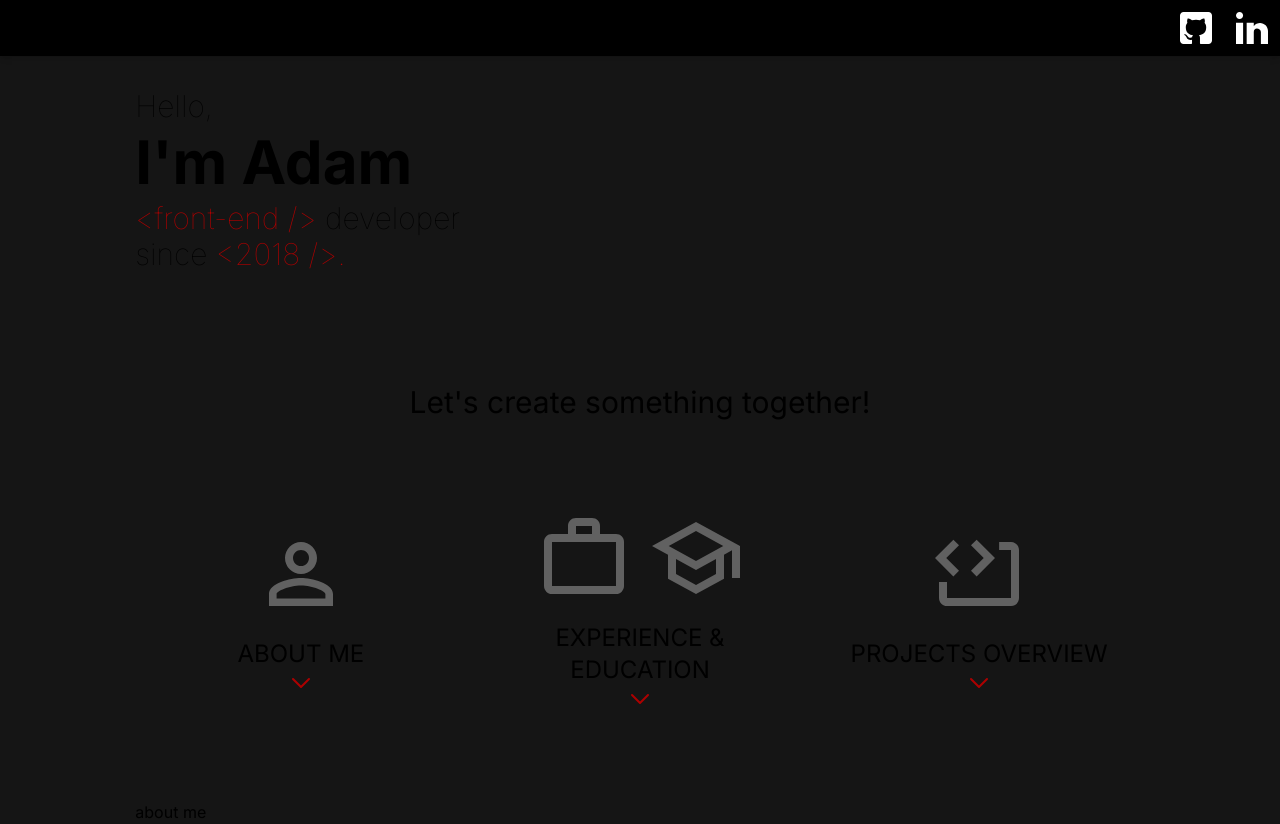
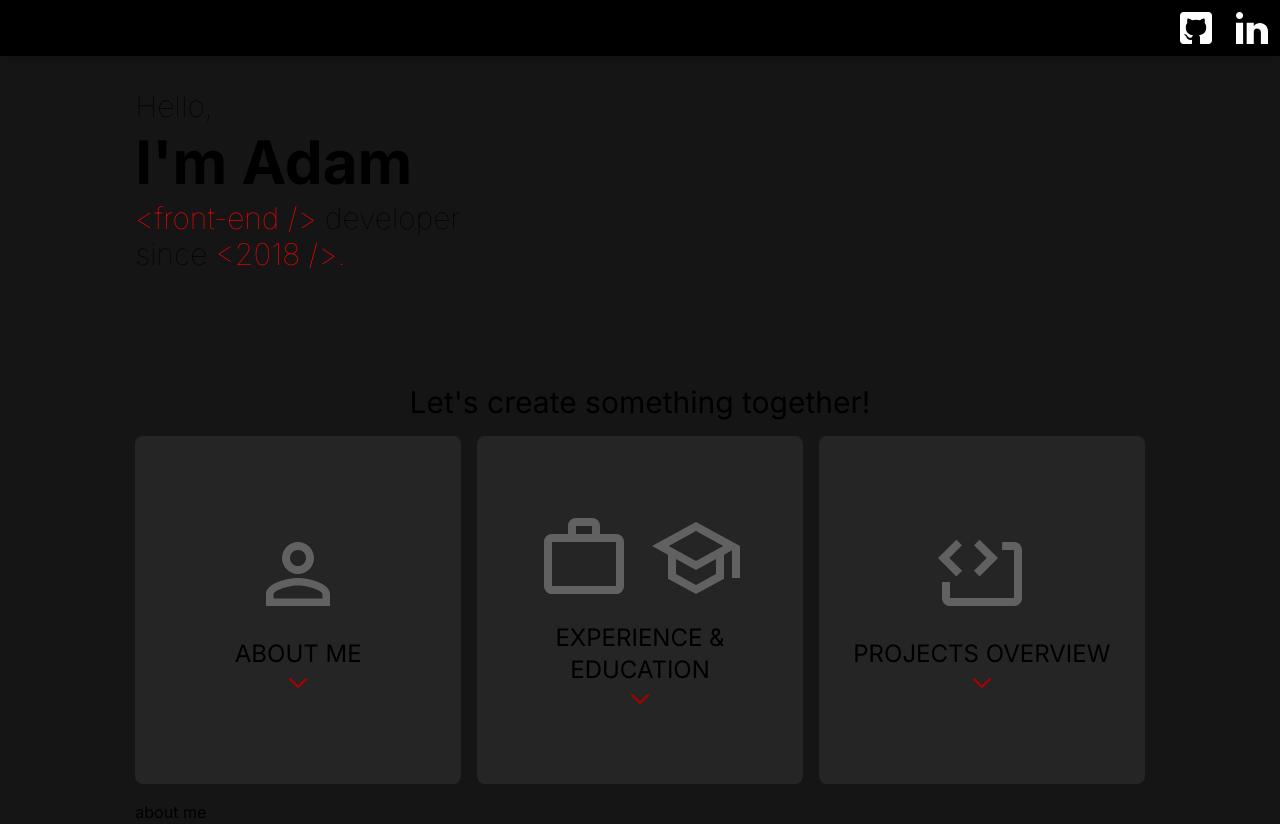
Before and after one commit to vincer0/apdev-pl, a Next.js app: page / in a window 1280 px wide. Built offline with nearby package versions, Linux system fonts and the light colour scheme.

Commit message:
some animations, better accessibility

```diff
--- a/app/globals.css
+++ b/app/globals.css
@@ -16,7 +16,7 @@
   --color-apd-header: 0, 0, 0;
   --apd-main-bg: #151515;
   --apd-secondary-bg: #252525;
-  --apd-red: #ad0000;
+  --apd-red: #ff0000;
 }
 
 @media (prefers-color-scheme: dark) {
@@ -113,21 +113,42 @@ body {
   grid-column: content;
 }
 
+.apd-link-button {
+  position: relative;
+}
+
+.apd-link-button::before {
+  content: "";
+  position: absolute;
+  inset: 0;
+  background-color: #616161;
+  z-index: -1;
+  border-radius: 8px;
+  transform: scale(0.99);
+  transition: transform 0.3s;
+  -webkit-backface-visibility: hidden;
+  backface-visibility: hidden;
+}
+
+.apd-link-button:hover::before {
+  transform: scale(1.02);
+}
+
 @layer utilities {
   .text-balance {
     text-wrap: balance;
   }
 }
 
-@media (min-width: 1536px) {
-  /* 2xl */
+@media screen(2xl) {
+  /* uses tailwind function */
   .apd-hero {
     grid-column: feature;
   }
 }
 
-@media (min-width: 1280px) {
-  /* xl */
+@media screen(xl) {
+  /* uses tailwind function */
   .content-grid {
     --content: min(100ch, 100% - var(--gap) * 2);
   }
--- a/components/external-link/index.tsx
+++ b/components/external-link/index.tsx
@@ -5,12 +5,14 @@ interface IProps {
   href: string;
   className?: string;
   onClick?: () => void;
+  ariaLabel?: string;
 }
 export default function ExternalLink({
   icon,
   href,
   className,
   onClick,
+  ariaLabel = "",
 }: IProps) {
   return (
     <a
@@ -19,6 +21,7 @@ export default function ExternalLink({
       href={href}
       target="_blank"
       rel="noreferrer"
+      aria-label={ariaLabel}
     >
       {icon}
     </a>
--- a/components/header/index.tsx
+++ b/components/header/index.tsx
@@ -1,3 +1,4 @@
+import Link from "next/link";
 import { montserrat } from "@/app/fonts";
 import ExternalLink from "../external-link";
 import { Github, LinkedIn } from "../icons";
@@ -8,13 +9,23 @@ export default function Header() {
       <div
         className={`${montserrat.className} p-3 bg-header shadow-md flex justify-between`}
       >
-        <div>
-          <span className="font-bold text-2xl">APDEV.PL</span>
-          <span className="ml-2 hidden sm:inline">Adam Pasierb</span>
-        </div>
+        <Link href="/">
+          <div>
+            <span className="font-bold text-2xl">APDEV.PL</span>
+            <span className="ml-2 hidden sm:inline">Adam Pasierb</span>
+          </div>
+        </Link>
         <div className="flex gap-6">
-          <ExternalLink href="https://www.github.com" icon={<Github />} />
-          <ExternalLink href="https://www.linkedin.com" icon={<LinkedIn />} />
+          <ExternalLink
+            href="https://www.github.com"
+            icon={<Github />}
+            ariaLabel="Link to check out my github page"
+          />
+          <ExternalLink
+            href="https://www.linkedin.com"
+            icon={<LinkedIn />}
+            ariaLabel="Link to my linkedin page"
+          />
         </div>
       </div>
     </header>
--- a/components/menu/index.tsx
+++ b/components/menu/index.tsx
@@ -4,15 +4,15 @@ import { EduHat, CodeSheet, Suitcase, Person } from "../icons";
 // TODO probably classnames go into LinkButton
 export default function Menu() {
   return (
-    <div className="flex gap-2 flex-wrap justify-center basis-1/2">
+    <div className="flex gap-2 md:gap-4 flex-wrap justify-center basis-1/2">
       <LinkButton
-        className="min-w-[140px] xs:w-auto flex-1 rounded-lg bg-apdSecondaryBg md:bg-transparent"
+        className="apd-link-button min-w-[140px] xs:w-auto flex-1 rounded-lg bg-apdSecondaryBg"
         href="#about-me"
         label="About Me"
         icon={Person}
       />
       <LinkButton
-        className="min-w-[140px] xs:w-auto flex-1 rounded-lg bg-apdSecondaryBg md:bg-transparent"
+        className="apd-link-button min-w-[140px] xs:w-auto flex-1 rounded-lg bg-apdSecondaryBg"
         href="#experience"
         label="Experience & Education"
         icon={[
@@ -21,7 +21,7 @@ export default function Menu() {
         ]}
       />
       <LinkButton
-        className="min-w-[140px] flex-1 basis-full md:basis-0 xs:w-auto rounded-lg bg-apdSecondaryBg md:bg-transparent"
+        className="apd-link-button min-w-[140px] flex-1 basis-full md:basis-0 xs:w-auto rounded-lg bg-apdSecondaryBg"
         href="#projects"
         label="Projects Overview"
         icon={CodeSheet}
--- a/components/side-menu/index.tsx
+++ b/components/side-menu/index.tsx
@@ -4,9 +4,24 @@ import { Github, LinkedIn, Mail } from "../icons";
 export default function SideMenu() {
   return (
     <div className="hidden fixed bottom-0 2xl:flex flex-col justify-center items-center gap-8 left-[100px]">
-      <ExternalLink href="https://www.github.com" icon={<Github />} />
-      <ExternalLink href="https://www.linkedin.com" icon={<LinkedIn />} />
-      <ExternalLink href="mailto:dev.adam.pasierb@gmail.com" icon={<Mail />} />
+      <ExternalLink
+        href="https://www.github.com"
+        icon={<Github />}
+        className="hover:scale-125 hover:transition-transform"
+        ariaLabel="Link to check out my github page"
+      />
+      <ExternalLink
+        href="https://www.linkedin.com"
+        icon={<LinkedIn />}
+        className="hover:scale-125 hover:transition-transform"
+        ariaLabel="Link to my linkedin page"
+      />
+      <ExternalLink
+        href="mailto:dev.adam.pasierb@gmail.com"
+        icon={<Mail />}
+        className="hover:scale-125 hover:transition-transform"
+        ariaLabel="Compose contact email"
+      />
       <div className="bg-apdRed w-[1px] h-32"></div>
     </div>
   );
```
